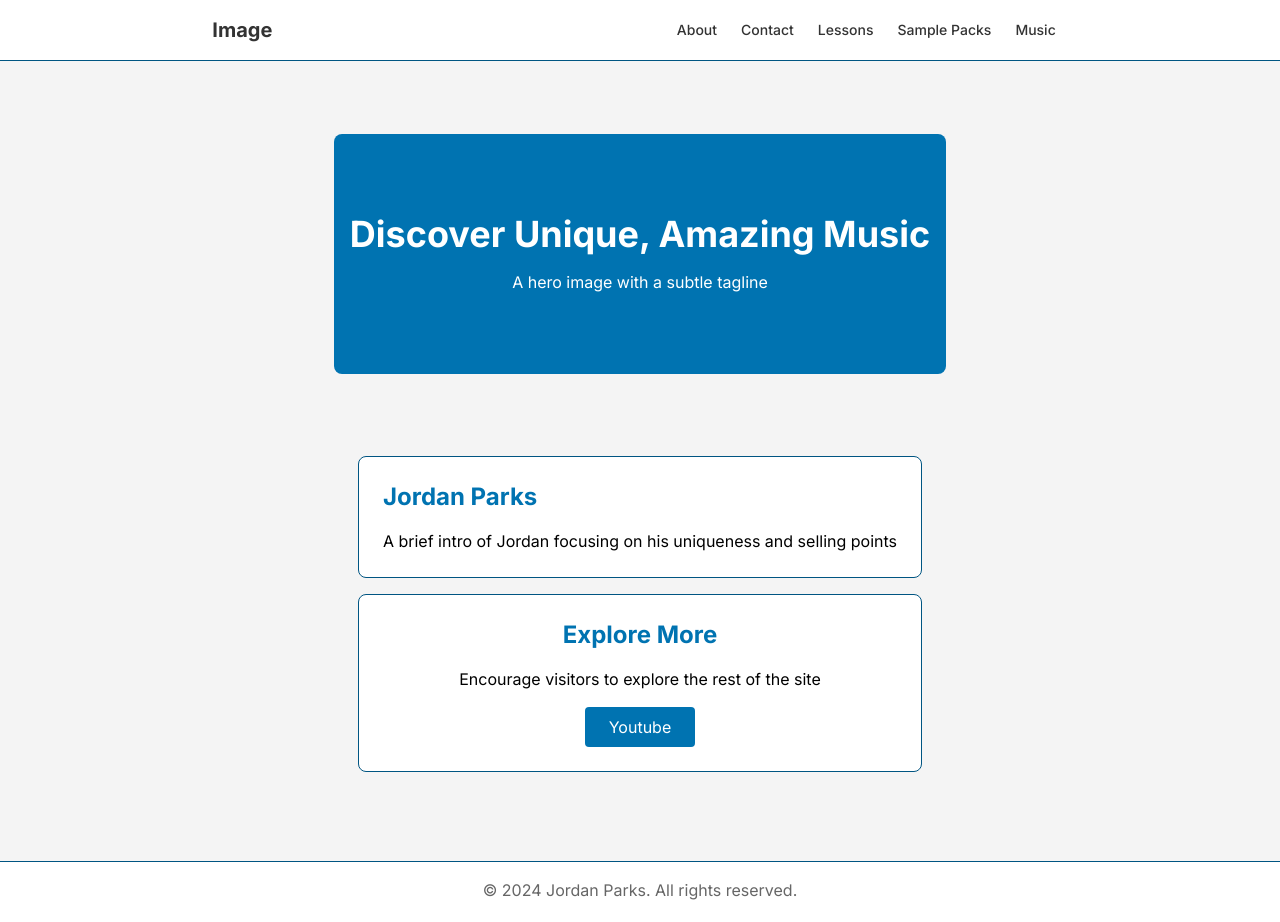
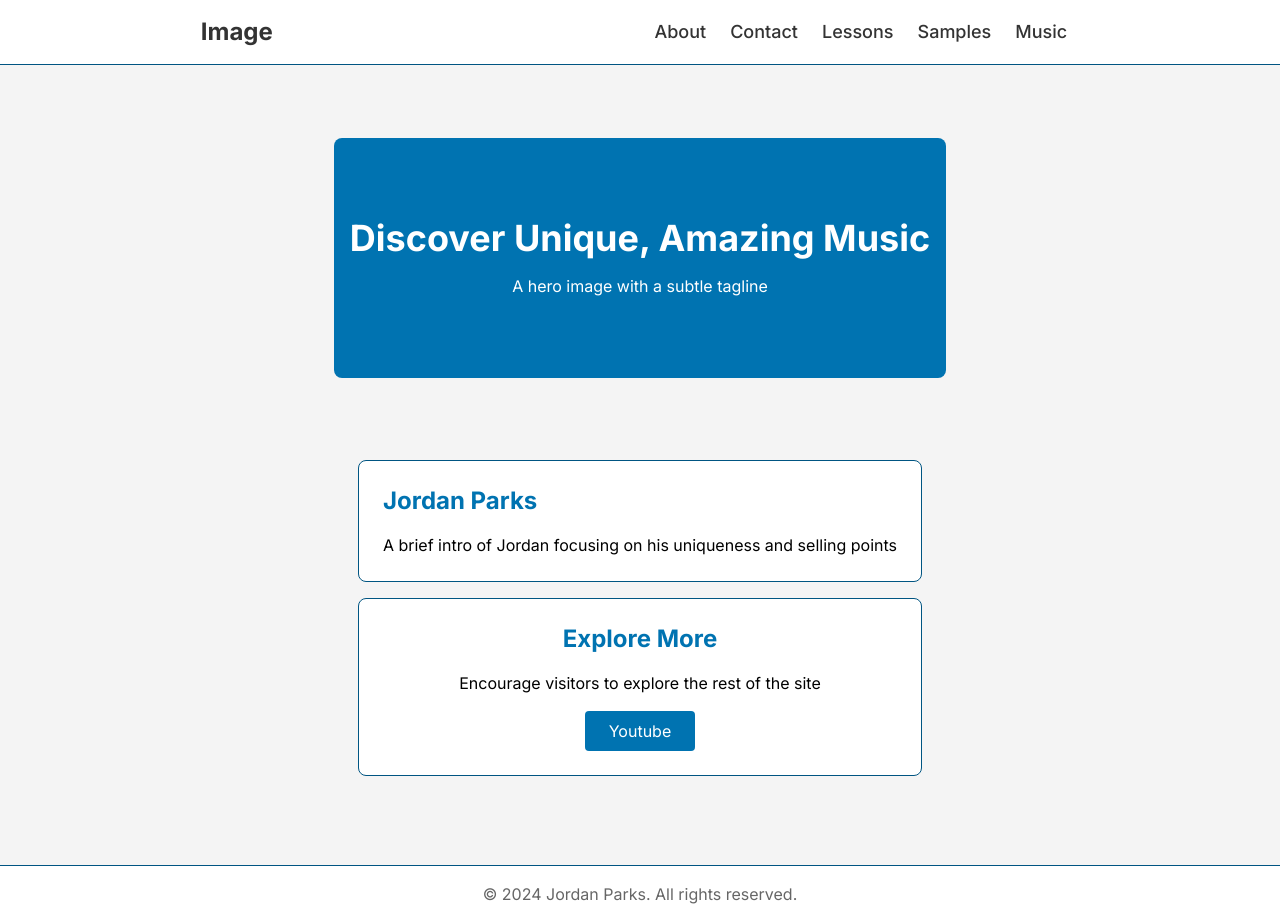
Before and after one commit to chiltom/jordanparks-site, a Next.js app: page / in a window 1280 px wide. Built offline with nearby package versions, Linux system fonts and the light colour scheme.

Commit message:
update: updated navbar to be more reactive for mobile devices

```diff
--- a/app/ui/navigation/nav-links.tsx
+++ b/app/ui/navigation/nav-links.tsx
@@ -19,7 +19,7 @@ const links = [
     href: "/lessons",
   },
   {
-    name: "Sample Packs",
+    name: "Samples",
     href: "/sample-packs",
   },
   {
@@ -39,7 +39,7 @@ const NavLinks = (): ReactElement => {
             key={link.name}
             href={link.href}
             className={clsx(
-              "flex grow items-center justify-center gap-2 rounded-md text-textPrimary hover:text-linkHover p-1 text-sm font-medium md:px-3",
+              "flex grow items-center justify-center gap-2 rounded-md text-textPrimary hover:text-linkHover px-1 text-sm font-medium md:px-3 md:text-lg",
               {
                 "bg-gray-200": pathname === link.href,
               }
--- a/app/ui/navigation/navbar.tsx
+++ b/app/ui/navigation/navbar.tsx
@@ -6,7 +6,7 @@ const Navbar = (): ReactElement => {
   return (
     <nav className="p-4 bg-navbarBackground border-b border-secondary">
       <div className="container mx-auto flex justify-around items-center">
-        <div className="text-textPrimary text-xl font-bold">
+        <div className="text-textPrimary text-xl font-bold md:text-2xl">
           <Link href="/">Image</Link>
         </div>
         <div className="space-x-4">
```
